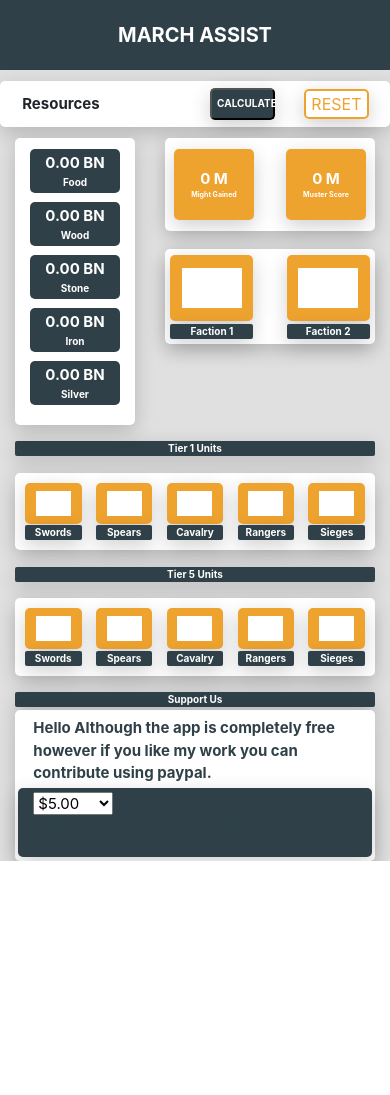
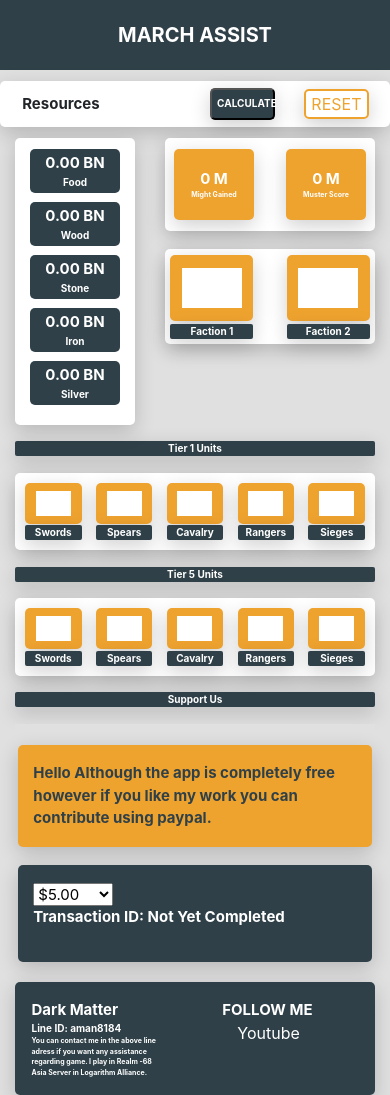
Before and after one commit to AmanPathak8184/PromanFrontend, a React (Create React App) app: page / in a window 390 px wide. Before the commit the page ends 861 px from the top, so only its background shows below. Built offline with nearby package versions, Linux system fonts and the light colour scheme.

Commit message:
Live App

```diff
--- a/public/index.html
+++ b/public/index.html
@@ -13,7 +13,7 @@
     />
     <link rel="apple-touch-icon" href="%PUBLIC_URL%/logo192.png" />
     <link rel="stylesheet" href="style2.css">
-
+    <link rel="stylesheet" href="https://cdnjs.cloudflare.com/ajax/libs/font-awesome/4.7.0/css/font-awesome.min.css">
     <!--
       manifest.json provides metadata used when your web app is installed on a
       user's mobile device or desktop. See https://developers.google.com/web/fundamentals/web-app-manifest/
--- a/src/Cacculator/Calculator.css
+++ b/src/Cacculator/Calculator.css
@@ -48,7 +48,10 @@
 
 /* #region CommonThings */
 
-
+.WhiteColor{
+    color: #FFF;
+    text-decoration: none;
+}
 
 .border{
 
@@ -100,15 +103,13 @@ padding:3%;
     margin-bottom: 10%;
 }
 
-.SupportBlock{
+.FooterBlock{
+
+    color: #FFF;
+    margin-top: 1%;
     padding: 1%;
-    margin-top: 1%;
-    color:#2F4048;
 }
 
-.SupportSubBlock{
-    padding: 1%;
-}
 
 /* #region Calculation Block */
 
@@ -163,7 +164,27 @@ padding:3%;
 
 /* #endregion */
 
+/* #region SupportBlock */
 
+.SupportBlock{
+    padding: 1%;
+    margin-top: 1%;
+    color:#2F4048;
+    background-color:  #E0E0E0;
+}
+
+.SupportSubBlock{
+    padding: 1%;
+    margin-top: 5%;
+    color: White;
+}
+.SupportSubBlock2{
+    padding: 1%;
+    margin-top: 10%;
+    color: #FFF;
+}
+
+/* #endregion */
 
 @media (max-width:600px){
 
@@ -288,6 +309,34 @@ padding:3%;
     margin-top: 10%;
     margin-bottom: 10%;
 }
+
+.SupportBlock{
+    padding: 1%;
+    margin-top: 1%;
+    color:#2F4048;
+    background-color:  #E0E0E0;
+}
+
+
+.SupportSubBlock{
+    padding: 5%;
+    margin-top: 5%;
+    color: #FFF;
+}
+.SupportSubBlock2{
+    padding: 5%;
+    margin-top: 5%;
+    color: #FFF;
+}
+/* #endregion */
+
+.FooterBlock{
+
+    color: #FFF;
+    margin-top: 5%;
+    padding: 5%;
+}
+
 
 }
 
@@ -414,5 +463,32 @@ padding:3%;
     margin-top: 10%;
     margin-bottom: 10%;
 }
+.SupportBlock{
+    padding: 1%;
+    margin-top: 5%;
+    color:#FFF;
+    background-color:  #E0E0E0;
+}
+
+.SupportSubBlock{
+    padding: 5%;
+    margin-top: 5%;
+    color: #2F4048;
+}
+.SupportSubBlock2{
+    padding: 5%;
+    margin-top: 5%;
+    color: #FFF;
+}
+
+/* #endregion */
+
+.FooterBlock{
+
+    color: #FFF;
+    margin-top: 5%;
+    padding: 5%;
+}
+
 
    }
--- a/src/Cacculator/Calculator.js
+++ b/src/Cacculator/Calculator.js
@@ -784,17 +784,29 @@ class Calculator extends Component {
               <Row className="BlueBlock TroopsNameBlock FontSizeMedium  align-items-center justify-content-center ">
                              Support Us
                             </Row>
-                            <Row className="WhiteBlock SupportBlock  align-items-center justify-content-center">
-                            <Col  className="FontSizeBig SupportSubBlock" xs={12} lg={6}>
+                            <Row className=" SupportBlock  align-items-center justify-content-between">
+                            <Col  className="FontSizeBig SupportSubBlock  OrangeBlock" xs={12} lg={5}>
                                 Hello Although the app is completely free however if you like my work you can contribute using paypal.
                              </Col>
-                             <Col className="FontSizeBig SupportSubBlock BlueBlock" xs={12} lg={6}>
+                             <Col className="FontSizeBig SupportSubBlock2 BlueBlock" xs={12} lg={5}>
                              <Paypal />
                              </Col>
-                            </Row>
+                </Row>
 
 
+                <Row className="BlueBlock  FooterBlock  justify-content-between ">
+                             <Col className=" SupportBlock2" xs={5} lg={5}>
+                                 <Row className="FontSizeBig"> Dark Matter</Row>
+                                 <Row className="FontSizeMedium"> Line ID: aman8184 </Row>
+                                 <Row className="FontSizeSmall"> You can contact me in the above line adress if you
+                                 want any assistance regarding game. I play in Realm -68 Asia Server in Logarithm Alliance. </Row>
+                             </Col>
+                             <Col className=" SupportBlock2"  xs={5} lg={5}>
+                             <Row className="FontSizeBig"> FOLLOW ME</Row>
 
+                             <a href="https://www.youtube.com/channel/UCkavhoaafh1fZzpn_MKuyAA/videos?view_as=subscriber" className="WhiteColor">Youtube</a>
+                             </Col>
+                 </Row>
 
 
 
```
Also changed, not shown: src/Cacculator/Test.svg (added), src/Cacculator/YT.png (added).
